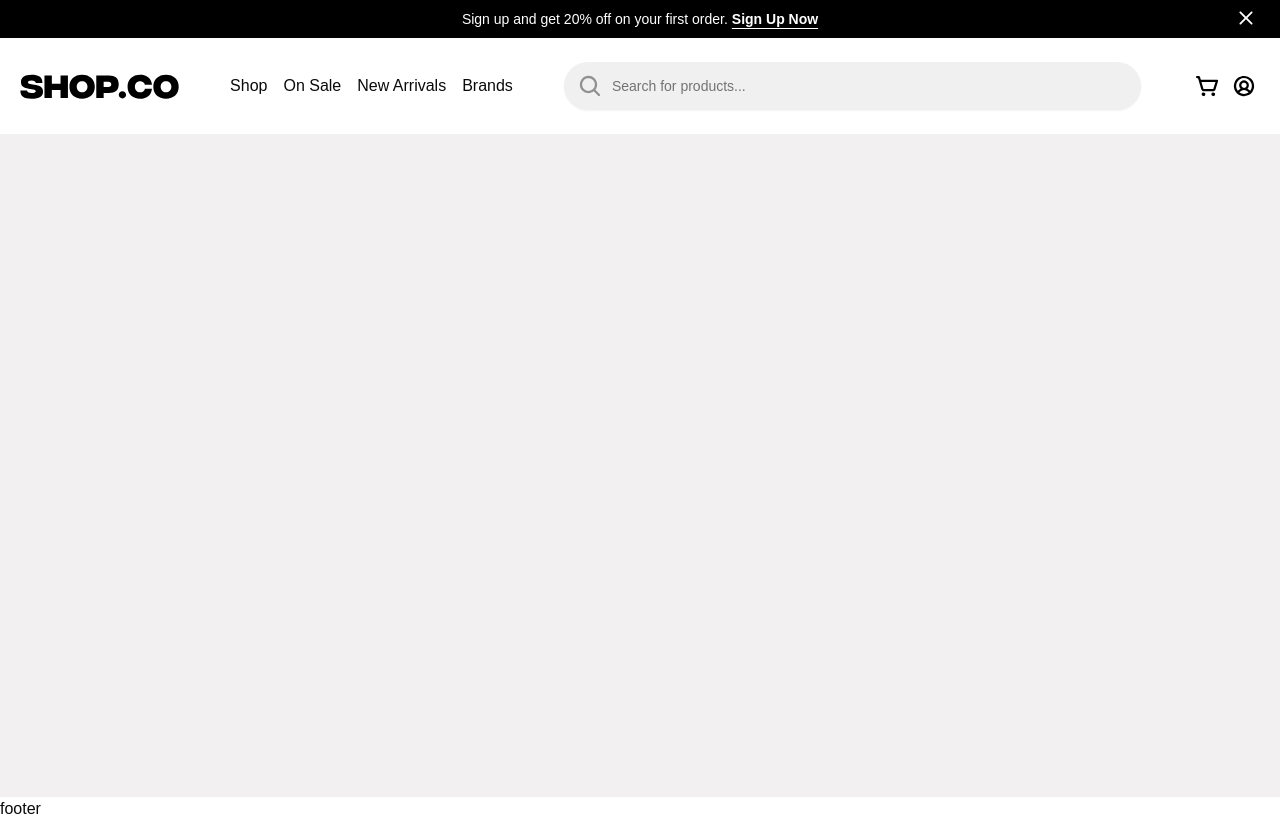
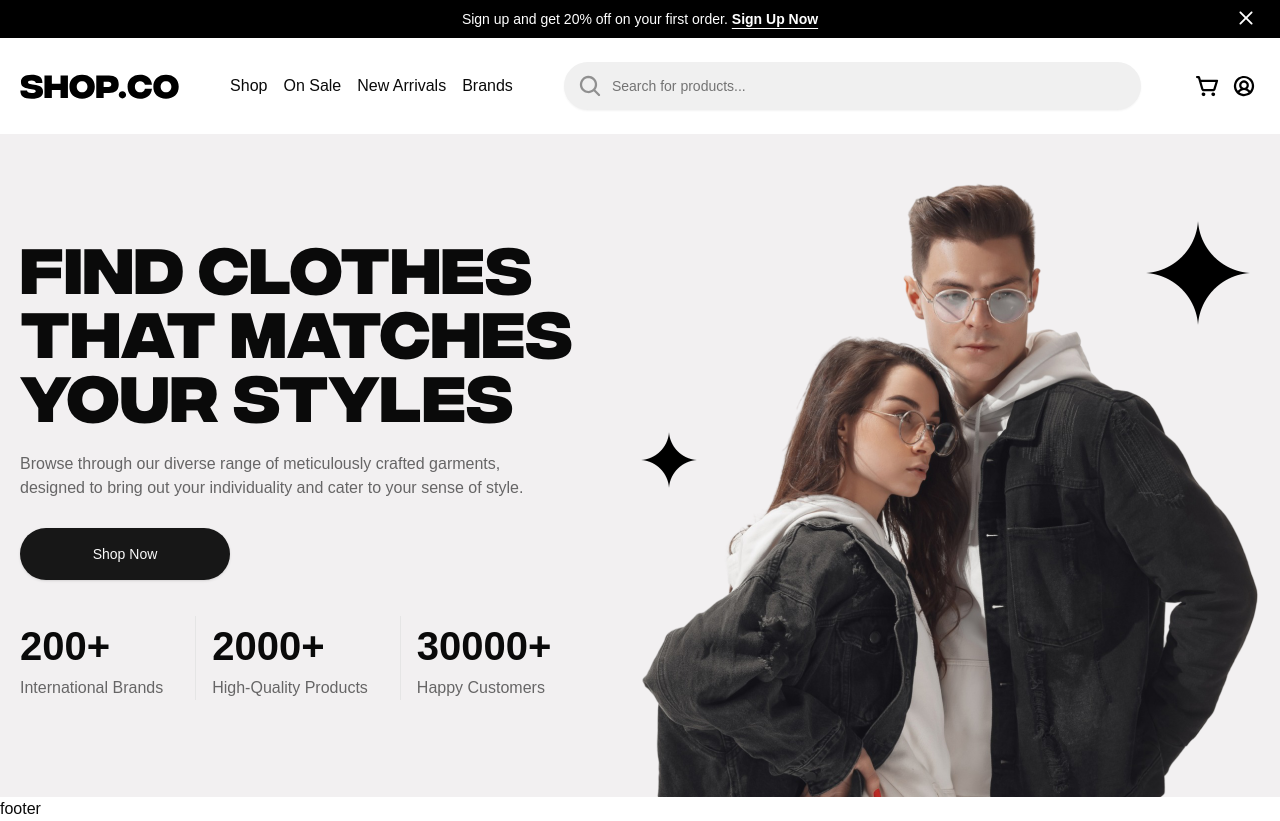
Before and after one commit to anas283/e-commerce, a Next.js app: page / in a window 1280 px wide. Built offline with nearby package versions, Linux system fonts and the light colour scheme; a web font is replaced by a local one.

Commit message:
Added hero section ui for desktop

```diff
--- a/src/app/(main)/page.tsx
+++ b/src/app/(main)/page.tsx
@@ -1,6 +1,45 @@
+import { Button } from "@/components/ui/button";
+import localFont from "next/font/local";
+import Image from "next/image";
+import HeroImage from "../../../public/hero-image.png";
+
+const integralCF = localFont({
+  src: "../fonts/integralcf-bold.woff",
+});
+
 export default function Home() {
   return (
     <div className="bg-[#F2F0F1] w-full min-h-[663px]">
+      <div className="w-full max-w-xl mx-auto flex items-center min-h-[663px]">
+        <div className="flex flex-col gap-7">
+          <h1 className={`${integralCF.className} text-[64px] uppercase max-w-[577px] leading-[64px]`}>
+            Find Clothes That Matches Your Styles
+          </h1>
+          <h6 className="max-w-[545px] opacity-60">
+            Browse through our diverse range of meticulously crafted garments, designed to bring out your individuality and cater to your sense of style.
+          </h6>
+          <Button className="rounded-full w-[210px] h-[52px] font-medium px-4">
+            Shop Now
+          </Button>
+          <div className="flex flex-row gap-4 divide-x mt-2">
+            <div className="pr-4">
+              <h5 className="text-[40px] font-bold">200+</h5>
+              <h6 className="opacity-60">International Brands</h6>
+            </div>
+            <div className="px-4">
+              <h5 className="text-[40px] font-bold">2000+</h5>
+              <h6 className="opacity-60">High-Quality Products</h6>
+            </div>
+            <div className="pl-4">
+              <h5 className="text-[40px] font-bold">30000+</h5>
+              <h6 className="opacity-60">Happy Customers</h6>
+            </div>
+          </div>
+        </div>
+        <div className="ml-auto mt-auto">
+          <Image src={HeroImage} alt="hero-image" className="w-[621px] h-[617px]" />
+        </div>
+      </div>
     </div>
   )
 }
```
Also changed, not shown: public/hero-image.png (added), src/app/fonts/integralcf-bold.woff (added).
